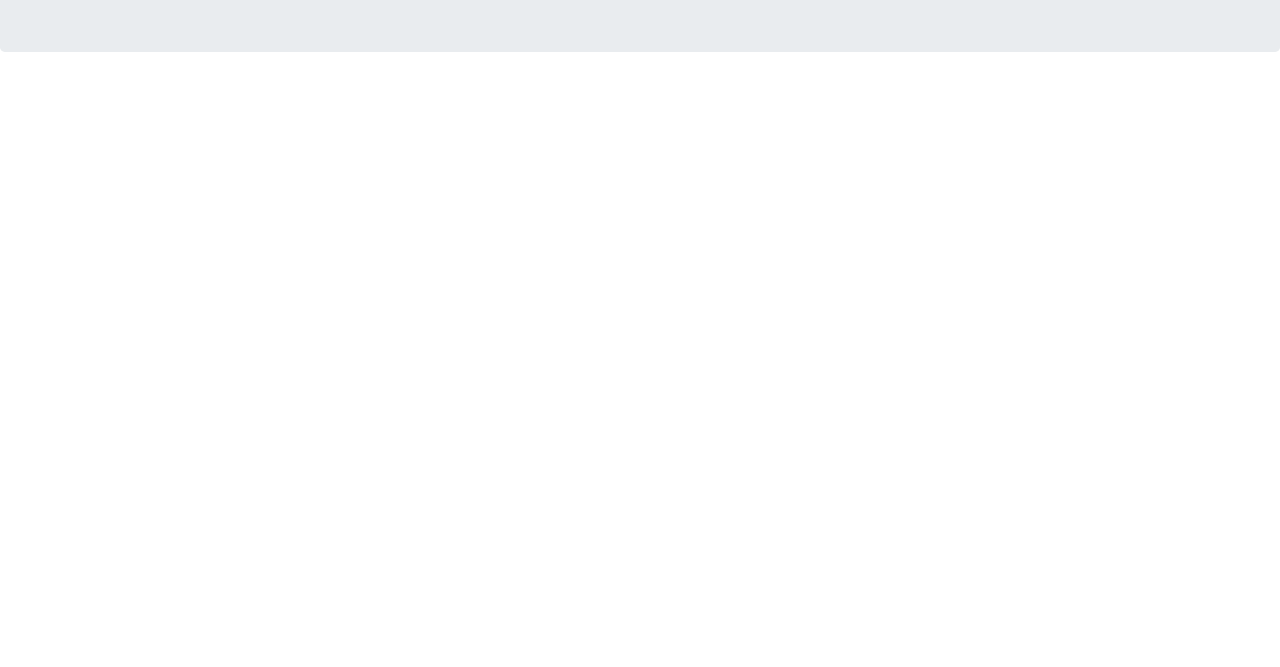
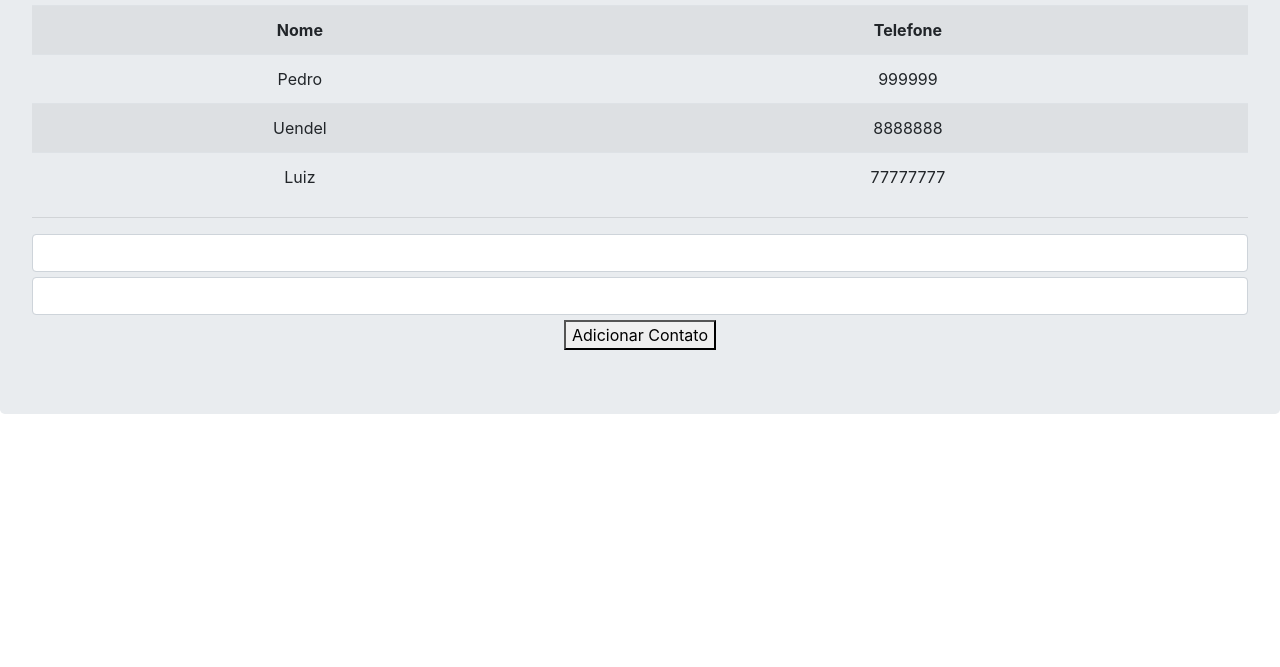
Before and after one commit to UendelC/angularjs-learn, a website: page src/index.html in a window 1280 px wide. Shown: the part 133-800 px from the top of the page. Drawn offline with nearby package versions, Linux system fonts and the light colour scheme.

Commit message:
[#01] - Adição da lista telefônica

```diff
--- a/src/index.html
+++ b/src/index.html
@@ -15,6 +15,13 @@
         margin-left: auto;
         margin-right: auto;
       }
+      .table {
+        margin-top: 20px;
+      }
+      .form-control {
+        margin-bottom: 5px;
+
+      }
     </style>
     <script src="../node_modules/angular/angular.js"></script>
     <meta charset="UTF-8" />
@@ -25,12 +32,41 @@
         .module("listaTelefonica")
         .controller("listaTelefonicaCtrl", function($scope) {
           $scope.app = "Lista Telefonica";
+          $scope.contatos = [
+            { nome: "Pedro", telefone: "999999" },
+            { nome: "Uendel", telefone: "8888888" },
+            { nome: "Luiz", telefone: "77777777" }
+          ];
+          $scope.adicionarContato = function() {
+            $scope.contatos.push({nome: $scope.nome, telefone: $scope.telefone});
+            console.log($scope.nome);
+          };
         });
     </script>
   </head>
   <body ng-controller="listaTelefonicaCtrl">
     <div class="jumbotron">
-      <h4>{{app}}</h4>
+      <h3>{{app}}</h3>
+      <table class="table table-striped">
+        <tr>
+          <th>Nome</th>
+          <th>Telefone</th>
+          <tr ng-repeat="contato in contatos">
+            <td>
+              {{contato.nome}}
+            </td>
+            <td>
+              {{contato.telefone}}
+            </td>
+          </tr>
+        </tr>
+      </table>
+      <hr>
+      <input class="form-control" type="text" ng-model="nome">
+      <input class="form-control" type="text" ng-model="telefone">
+      <button ng-click="adicionarContato()">Adicionar Contato</button>
+      {{nome}}
+      {{telefone}}
     </div>
   </body>
 </html>
```
